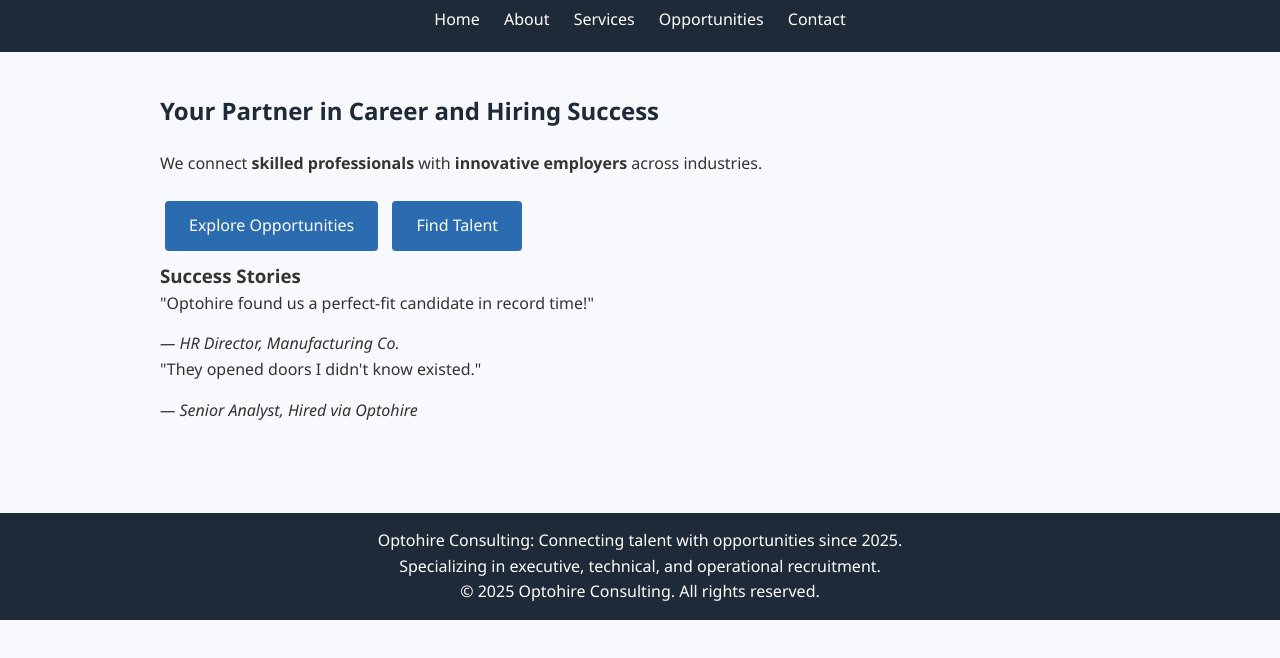
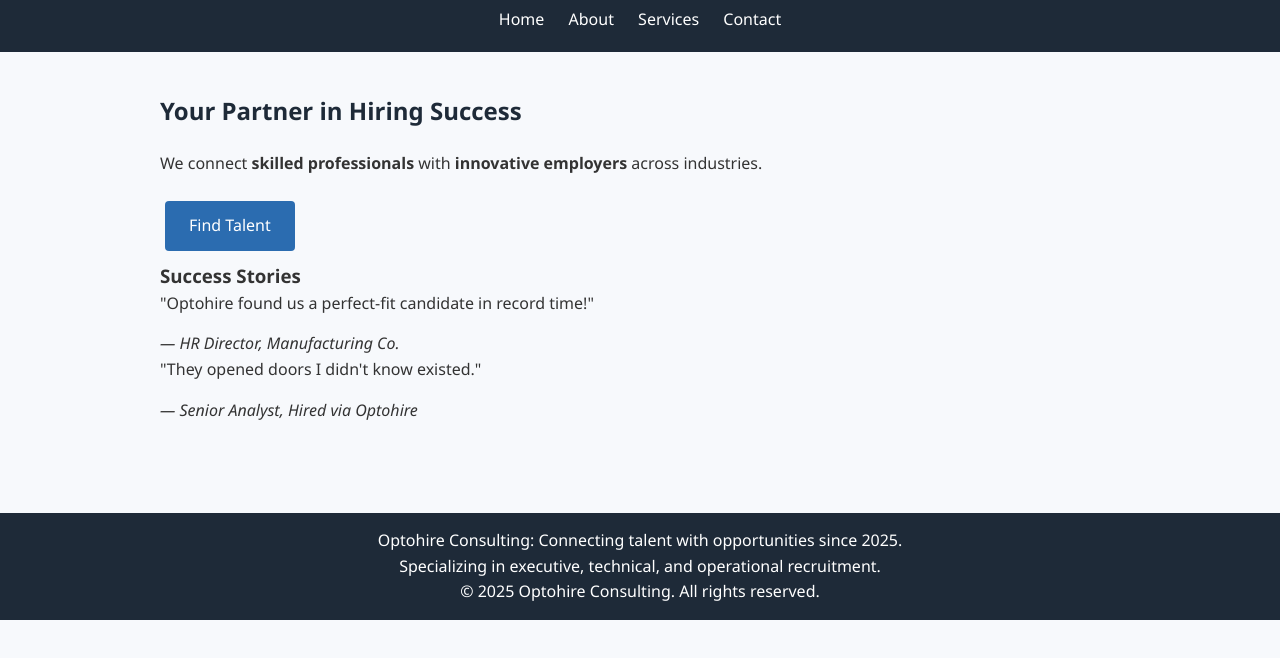
Before and after one commit to apargupta11/optohire-consulting, a plain HTML site: page index.html in a window 1280 px wide. Shown: the part 100-758 px from the top of the page. Drawn offline with Linux system fonts and the light colour scheme.

Commit message:
Update index.html

```diff
--- a/index.html
+++ b/index.html
@@ -6,7 +6,7 @@
 
   <!-- SEO Meta Tags -->
   <title>Optohire Consulting | Connecting Talent with Career Opportunities</title>
-  <meta name="description" content="Optohire bridges the gap between top-tier professionals and forward-thinking companies. Find your next career move or hire the best talent today.">
+  <meta name="description" content="Optohire bridges the gap between top-tier professionals and forward-thinking companies. Hire the best talent today.">
 
   <!-- Favicon -->
   <link rel="icon" href="favicon.ico" type="image/x-icon">
@@ -56,7 +56,6 @@
         <a href="index.html">Home</a>
         <a href="about.html">About</a>
         <a href="services.html">Services</a>
-        <a href="jobs.html">Opportunities</a>
         <a href="contact.html">Contact</a>
       </nav>
     </div>
@@ -64,11 +63,10 @@
 
   <main>
     <section class="hero">
-      <h2>Your Partner in Career and Hiring Success</h2>
+      <h2>Your Partner in Hiring Success</h2>
       <p>We connect <strong>skilled professionals</strong> with <strong>innovative employers</strong> across industries.</p>
 
       <div class="cta-container">
-        <a href="jobs.html" class="cta-button">Explore Opportunities</a>
         <a href="contact.html" class="cta-button">Find Talent</a>
       </div>
     </section>
```
